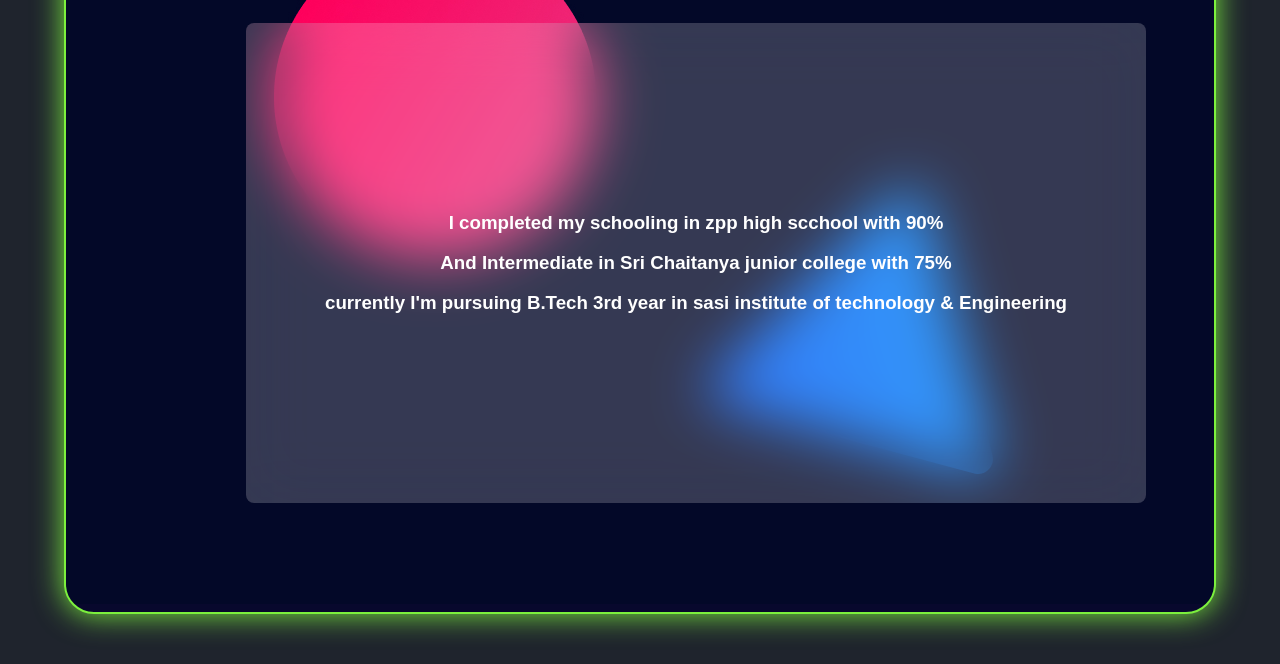
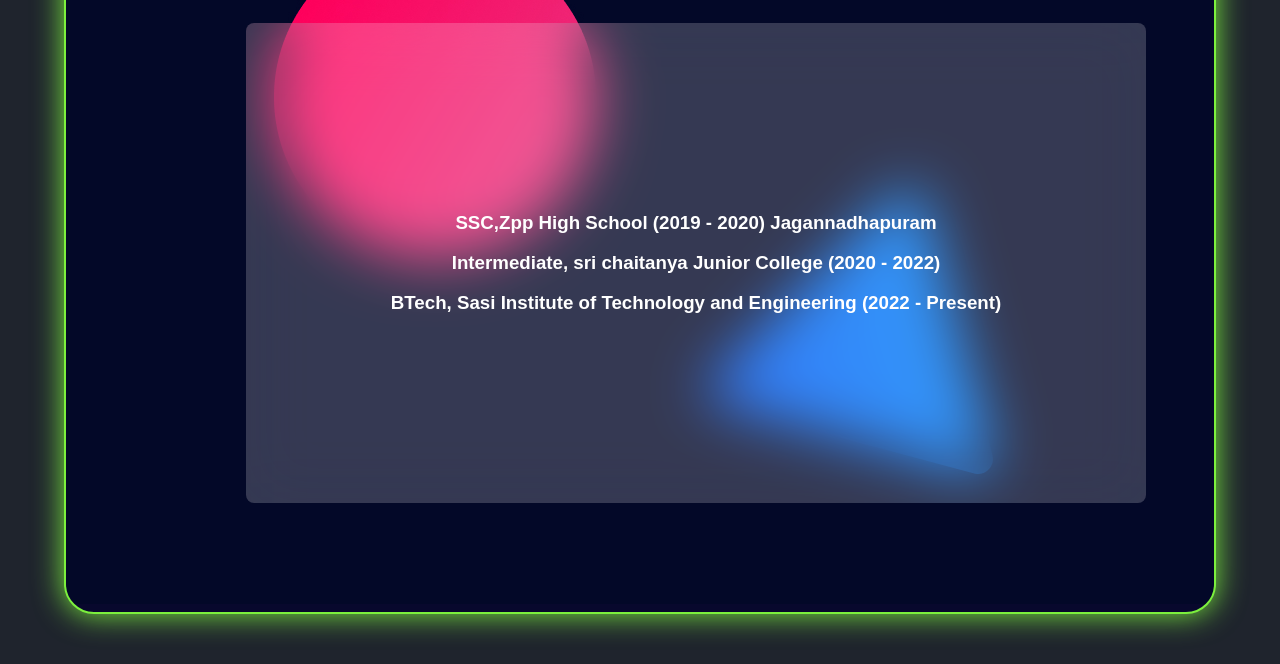
Before and after one commit to balavenkat-2907/webpages, a plain HTML site: page education.html in a window 1280 px wide. Shown: the part 176-840 px from the top of the page. Drawn offline with Linux system fonts and the light colour scheme.

Commit message:
education.html

```diff
--- a/education.html
+++ b/education.html
@@ -17,11 +17,11 @@
             <h1>Education</h1>
             <div class="one">
                 <div class="first">
-                    <h3>I completed my schooling in zpp high scchool with 90%</h3>
+                    <h3>SSC,Zpp High School (2019 - 2020) Jagannadhapuram</h3>
                     <br>
-                    <h3>And Intermediate in Sri Chaitanya junior college with 75%</h3>
+                    <h3>Intermediate, sri chaitanya Junior College (2020 - 2022)</h3>
                     <br>
-                    <h3>currently I'm pursuing B.Tech 3rd year in sasi institute of technology & Engineering</h3>
+                    <h3>BTech, Sasi Institute of Technology and Engineering (2022 - Present)</h3>
                 </div>
                     <div class="second">
                     </div>
```
